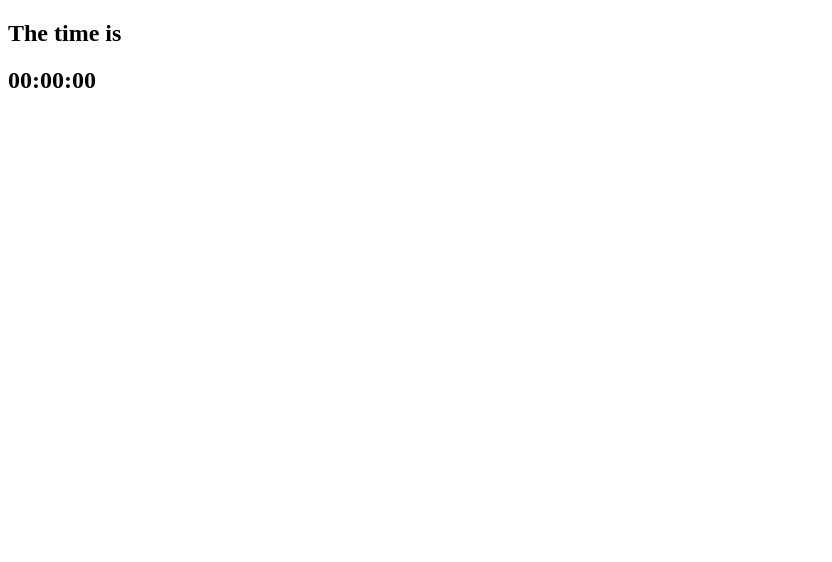
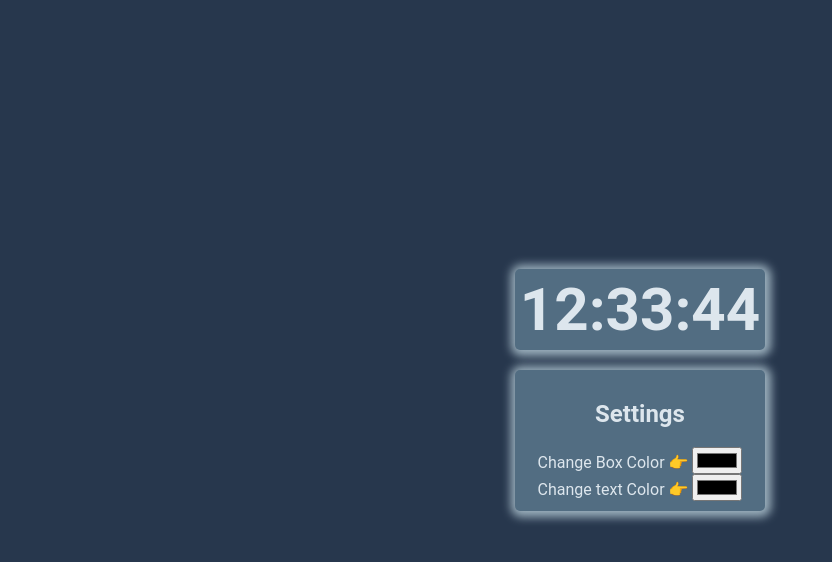
Before and after one commit to Sedres/Clock, a plain HTML site: page index.html in a window 1280 px wide. Shown: the whole page, without its empty margins (0-832 px from the left). Drawn offline with Linux system fonts and the light colour scheme.

Commit message:
Added function and style

```diff
--- a/Css/style.css
+++ b/Css/style.css
@@ -0,0 +1,63 @@
+:root {
+  --primary-color: #27374d;
+  --secondary-color: #526d82;
+  --tertiary-color: #9db2bf;
+  --quaternary-color: #dde6ed;
+}
+
+body {
+  background-color: var(--primary-color);
+  color: var(--quaternary-color);
+  font-family: 'Roboto', sans-serif;
+  margin: 0;
+  padding: 0;
+  display: flex;
+  align-items: center;
+  justify-content: center;
+  text-align: center;
+  height: 100vh;
+}
+
+#time {
+  background-color: var(--secondary-color);
+  border-radius: 5px;
+  padding: 5px;
+  box-shadow: 1px 1px 10px 5px var(--tertiary-color);
+  margin: auto;
+  font-size: 60px;
+}
+.settings {
+  background-color: var(--secondary-color);
+  display: flex;
+  flex-direction: column;
+  align-items: center;
+  justify-content: center;
+  border-radius: 5px;
+  box-shadow: 1px 1px 10px 5px var(--tertiary-color);
+  padding: 10px;
+  margin: 20px auto;
+}
+
+.color {
+  width: 40px;
+  height: 40px;
+  border-radius: 50%;
+  border: none;
+  cursor: pointer;
+  background-color: transparent;
+  outline: none;
+  box-shadow: 1px 1px 10px 5px var(--tertiary-color);
+}
+.color:hover {
+  transform: scale(1.1);
+  transition: all 0.3s;
+}
+
+.color::-webkit-color-swatch-wrapper {
+  padding: 0;
+  margin: 0;
+}
+.color::-webkit-color-swatch {
+  border: none;
+  border-radius: 50%;
+}
--- a/JS/clock.js
+++ b/JS/clock.js
@@ -0,0 +1,14 @@
+const ShowTime = () => {
+  const date = new Date()
+  const hours = date.getHours()
+  const minutes = date.getMinutes()
+  const seconds = date.getSeconds()
+
+  const clock = document.querySelector('#time')
+
+  clock.innerHTML = `${hours < 10 ? '0' + hours : hours}:${
+    minutes < 10 ? '0' + minutes : minutes
+  }:${seconds < 10 ? '0' + seconds : seconds}`
+}
+
+setInterval(ShowTime, 1000)
--- a/index.html
+++ b/index.html
@@ -1,6 +1,7 @@
 <!DOCTYPE html>
 <html lang="en">
   <head>
+    <link rel="stylesheet" href="Css/style.css" />
     <meta charset="UTF-8" />
     <meta name="viewport" content="width=device-width, initial-scale=1.0" />
     <title>Clock</title>
@@ -8,9 +9,20 @@
   <body>
     <main>
       <section id="clock">
-        <h1>The time is</h1>
         <h2 id="time">00:00:00</h2>
       </section>
+      <section class="settings">
+        <h2>Settings</h2>
+        <label for="boxColor"
+          >Change Box Color 👉
+          <input type="color" name="boxColor" id="box-color"
+        /></label>
+        <label for="textColor"
+          >Change text Color 👉
+          <input type="color" name="textColor" id="text-color"
+        /></label>
+      </section>
     </main>
+    <script src="Js/clock.js"></script>
   </body>
 </html>
```
